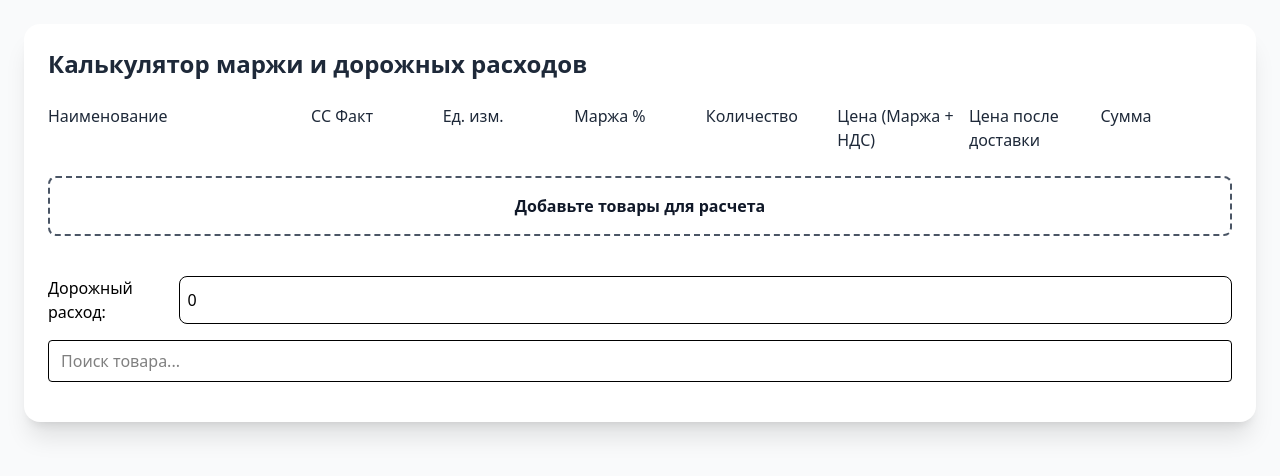
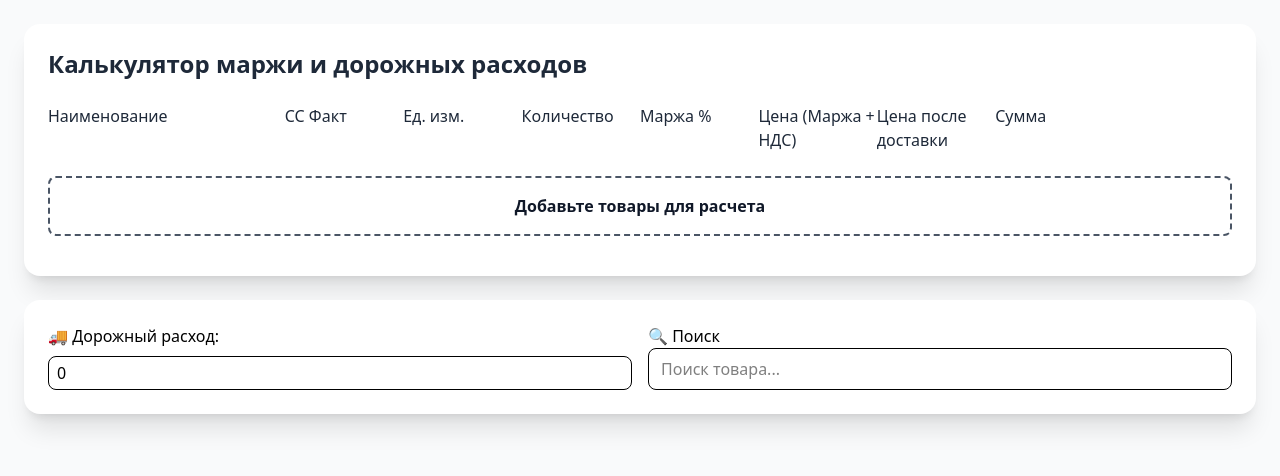
Before and after one commit to MuhammadjonBb/price-calc, a Vue app: page / in a window 1280 px wide. Shown: the top 476 px of the page. Built offline with nearby package versions, Linux system fonts and the light colour scheme.

Commit message:
added local storage

```diff
--- a/src/components/productList.vue
+++ b/src/components/productList.vue
@@ -6,12 +6,12 @@
       </h2>
 
       <div class="grid gap-4 mb-4">
-        <div class="grid grid-cols-9 font-bold">
+        <div class="grid grid-cols-10 font-bold">
           <div class="font-medium text-gray-800 col-span-2">Наименование</div>
           <div class="font-medium text-gray-800">СС Факт</div>
           <div class="font-medium text-gray-800">Ед. изм.</div>
+          <div class="font-medium text-gray-800">Количество</div>
           <div class="font-medium text-gray-800">Маржа %</div>
-          <div class="font-medium text-gray-800">Количество</div>
           <div class="font-medium text-gray-800">Цена (Маржа + НДС)</div>
           <div class="font-medium text-gray-800">Цена после доставки</div>
           <div class="font-medium text-gray-800">Сумма</div>
@@ -27,10 +27,15 @@
           :key="index"
           :product="product"
           @update:finalPrice="setFinalPrice"
+          @update:removeProduct="removeProduct"
         />
-        <div class="flex flex-col gap-4 mt-6">
-          <div class="flex">
-            <div>Дорожный расход:</div>
+      </div>
+    </div>
+    <div
+      class="grid grid-cols-2 gap-4 mt-6 max-w-full mx-auto bg-white shadow-xl rounded-2xl p-6"
+    >
+      <div class="flex flex-col gap-2">
+        <div>🚚 Дорожный расход:</div>
         <input
           placeholder="Дорожный расход"
           name="roadExpense"
@@ -40,21 +45,16 @@
           v-model.number="roadExpense"
         />
       </div>
-          <!-- <div class="flex gap-4">
-          <input v-model="searchProductValue" type="text" name="searchProduct" placeholder="Поиск продукта" class="block w-full border rounded-lg px-2 py-1 text-black focus:ring-2 focus:ring-blue-400 outline-none" />
-          <button name="addProduct" @click="addProduct" class="bg-blue-500 text-white px-4 py-2 rounded-lg hover:bg-blue-600 focus:outline-none focus:ring-2 focus:ring-blue-400">
-            Добавить продукт
-          </button>
-        </div> -->
-          <productSearch @add-product="addProduct" />
-        </div>
+      <div class="flex-col gap-2">
+        <div>🔍 Поиск</div>
+        <productSearch @add-product="addProduct" :added-products="products" />
       </div>
     </div>
   </div>
 </template>
 
 <script setup>
-import { ref } from "vue";
+import { onMounted, ref, watch, computed } from "vue";
 import productRow from "./productRow.vue";
 import productSearch from "./productSearch.vue";
 
@@ -69,11 +69,20 @@ const products = ref([
   //   deliveryPrice: 0
   // },
 ]);
-
 const roadExpense = ref(0);
 
+// Загружаем данные из Local Storage при загрузке страницы
+onMounted(() => {
+  if (localStorage.getItem("products")) {
+    products.value = JSON.parse(localStorage.getItem("products"));
+  }
+  if (localStorage.getItem("roadExpense")) {
+    roadExpense.value = parseFloat(localStorage.getItem("roadExpense"));
+  }
+});
+
+// Функция для расчета итоговой цены с учетом маржи и дорожных расходов
 const setFinalPrice = () => {
-  // Функция для расчета итоговой цены с учетом маржи и дорожных расходов
   const totalMarginPrice = products.value.reduce(
     (sum, product) => sum + product.marginPrice * product.amount,
     0,
@@ -83,12 +92,11 @@ const setFinalPrice = () => {
     const productShare = productPriceSumm / totalMarginPrice; // Доля конкретного продукта в общей сумме цен с маржой
     const deliveryCost = productShare * roadExpense.value; // Доля дорожных расходов для конкретного продукта
     product.deliveryPrice = productPriceSumm / product.amount + deliveryCost; // Цена после доставки для конкретного продукта (с учетом его доли в дорожных расходах)
-    console.log(deliveryCost);
-
     product.finalPrice = productPriceSumm + deliveryCost; // Итоговая цена для конкретного продукта (цена с маржой + его доля в дорожных расходах)
   }
 };
 
+// Функция для добавления продукта в список
 const addProduct = (product) => {
   products.value.push({
     ...product,
@@ -96,35 +104,33 @@ const addProduct = (product) => {
     marginPrice: 0,
     amount: 1,
     finalPrice: 0,
+    margin: 0,
   });
 };
 
-// const setFinalPrice = (() => {
-//   const totalFinalPrice = products.value.reduce((sum, product) => sum + product.finalPrice, 0)
-//   for (const product of products.value) {
-//       product.finalPrice = product.minPrice + (product.minPrice / totalFinalPrice) * roadExpense.value * product.amount
-//       console.log(totalFinalPrice)
-//   }
-// })
+// Функция для удаления продукта из списка
+const removeProduct = (product) => {
+  console.log(product);
 
-// const searchProductValue = ref('')
-// const addProduct = () => {
-//   products.value.push({
-//     name: searchProductValue.value,
-//     minPrice: 150,`
-//     marginPrice: 0,
-//     finalPrice: 0,
-//     unit: 'шт',
-//     amount: 1,
-//     deliveryPrice: 0
-//   })
-//   searchProductValue.value = ''
-// }
+  const index = products.value.findIndex((p) => p.id === product.id);
+  if (index !== -1) {
+    products.value.splice(index, 1);
+    setFinalPrice(); // Пересчитываем итоговую цену после удаления продукта
+  }
+};
 
-// const setFinalPrice = (event) => {
-//   const roadExpenseValue = event.target.value
-//   const totalFinalPrice = products.value.reduce((sum, product) => sum + product.marginPrice, 0)
-//   for (const product of products.value) {
-//     product.finalPrice = product.marginPrice + (product.marginPrice / totalFinalPrice) * roadExpenseValue
-//   }}
+// Используем Local Storage для сохранения данных при перезагрузке страницы
+if (localStorage.getItem("products")) {
+  products.value = JSON.parse(localStorage.getItem("products"));
+  roadExpense.value = parseFloat(localStorage.getItem("roadExpense"));
+}
+watch(
+  products,
+  (newProducts) => {
+    localStorage.setItem("products", JSON.stringify(newProducts));
+    localStorage.setItem("roadExpense", roadExpense.value);
+    console.log(localStorage.getItem("products"));
+  },
+  { deep: true },
+);
 </script>
--- a/src/components/productRow.vue
+++ b/src/components/productRow.vue
@@ -1,5 +1,5 @@
 <template>
-  <div class="grid grid-cols-9 gap-4 items-center py-3 border-b">
+  <div class="grid grid-cols-10 gap-4 items-center py-3 border-b">
     <div class="font-medium text-gray-800 col-span-2">
       {{ product.name }}
     </div>
@@ -8,23 +8,23 @@
     <div class="text-gray-600">
       {{ product.unit }}
     </div>
-
     <div class="flex flex-row text-black">
+      <input
+        name="amount"
+        type="number"
+        v-model.number="product.amount"
+        @input="setAmount"
+        class="block w-full max-w-30 border rounded-lg px-2 py-1 text-black focus:ring-2 focus:ring-blue-900 outline-none"
+      />
+    </div>
+    <div class="flex flex-row text-black max-w-30">
       <div class="font-medium mr-1"></div>
       <input
         name="margin"
         type="number"
         @input="setMargin"
         class="block w-full border rounded-lg px-2 py-1 text-black focus:ring-2 focus:ring-blue-900 outline-none"
-      />
-    </div>
-    <div class="flex flex-row text-black">
-      <input
-        name="amount"
-        type="number"
-        v-model.number="product.amount"
-        @input="setAmount"
-        class="block w-full border rounded-lg px-2 py-1 text-black focus:ring-2 focus:ring-blue-900 outline-none"
+        v-model.number="product.margin"
       />
     </div>
     <div class="font-medium text-gray-800">
@@ -35,6 +35,14 @@
     </div>
     <div class="font-medium text-gray-800">
       {{ formatPrice(product.finalPrice) }} сум
+    </div>
+    <div class="font-medium flex justify-end pr-5">
+      <button
+        @click="removeProduct"
+        class="bg-red-500 text-white px-3 py-1 rounded cursor-pointer hover:bg-red-600 focus:outline-none focus:ring-2 focus:ring-red-400"
+      >
+        Удалить
+      </button>
     </div>
   </div>
 </template>
@@ -47,7 +55,7 @@ const props = defineProps({
   product: Object,
 });
 
-const emit = defineEmits(["update:finalPrice"]);
+const emit = defineEmits(["update:finalPrice"], ["update:removeProduct"]);
 const minPrice = computed(() => props.product.minPrice.toFixed(2));
 
 const setMargin = (event) => {
@@ -62,4 +70,8 @@ const setAmount = (event) => {
   props.product.amount = value;
   emit("update:finalPrice");
 };
+
+const removeProduct = () => {
+  emit("update:removeProduct", props.product);
+};
 </script>
--- a/src/components/productSearch.vue
+++ b/src/components/productSearch.vue
@@ -1,10 +1,11 @@
 <template>
   <div class="relative w-full">
     <input
+      name="search"
       v-model="search"
       type="text"
       placeholder="Поиск товара..."
-      class="w-full border rounded px-3 py-2"
+      class="w-full border rounded-lg px-3 py-2"
     />
 
     <!-- Подсказки -->
@@ -16,7 +17,7 @@
         v-for="product in filteredProducts"
         :key="product.id"
         @click="addProduct(product)"
-        class="px-3 py-2 hover:bg-gray-100 cursor-pointer"
+        class="px-3 py-2 hover:bg-gray-100 cursor-pointer rounded-lg"
       >
         {{ product.name }}
       </div>
@@ -28,13 +29,21 @@
 import { ref, computed } from "vue";
 import data from "../data/products.json";
 
+const props = defineProps({
+  addedProducts: Array,
+});
 const search = ref("");
 
+// Фильтруем продукты на основе введенного текста и исключаем уже добавленные
 const filteredProducts = computed(() => {
   if (!search.value) return [];
-  return data.filter((product) =>
-    product.name.toLowerCase().includes(search.value.toLowerCase()),
-  );
+  return data.filter((product) => {
+    const isAdded = props.addedProducts.some((p) => p.id === product.id); // Проверяем, добавлен ли продукт в список
+    return (
+      !isAdded &&
+      product.name.toLowerCase().includes(search.value.toLowerCase())
+    );
+  });
 });
 const emit = defineEmits(["add-product"]);
 const addProduct = (product) => {
```
Lines whose indentation alone changed are shown as unchanged.
